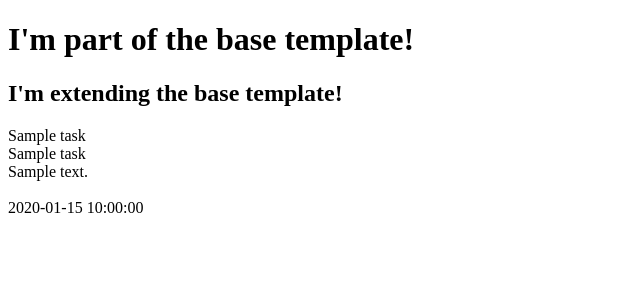
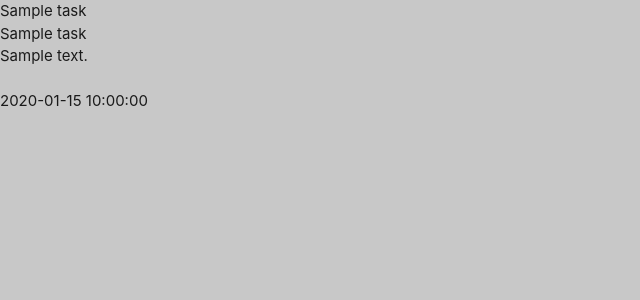
Before and after one commit to MarisKX/Task_manager_code_institute, a Flask app: page / in a window 1280 px wide. Shown: the top 300 px of the page, without its empty margins (0-640 px from the left). Run offline with Flask 2, Linux system fonts and the light colour scheme; a database or web service that is not in the repository returns one stand-in record (values such as "Sample title"); some libraries are stand-ins or nearby versions.

Commit message:
Added materialize and static files

```diff
--- /dev/null
+++ b/static/css/style.css
@@ -0,0 +1,3 @@
+body {
+    background-color: rgb(200, 200, 200);
+}
--- a/templates/base.html
+++ b/templates/base.html
@@ -3,13 +3,24 @@
 <head>
     <meta charset="UTF-8">
     <meta name="viewport" content="width=device-width, initial-scale=1.0">
+    <link rel="stylesheet" href="https://cdnjs.cloudflare.com/ajax/libs/font-awesome/6.0.0-beta3/css/all.min.css"
+        integrity="sha512-Fo3rlrZj/k7ujTnHg4CGR2D7kSs0v4LLanw2qksYuRlEzO+tcaEPQogQ0KaoGN26/zrn20ImR1DfuLWnOo7aBA==" crossorigin="anonymous" referrerpolicy="no-referrer" type="text/css"/>
+    <link rel="stylesheet" href="https://cdnjs.cloudflare.com/ajax/libs/materialize/1.0.0/css/materialize.min.css" type="text/css">
+    <link rel="stylesheet" href="{{ url_for('static', filename='css/style.css') }}" type="text/css">
+    {% block styles %}
+    {% endblock %}
     <title>Task Manager</title>
 </head>
 <body>
 
-    <h1>I'm part of the base template!</h1>
     {% block content %}
     {% endblock %}
 
+    <script src="https://code.jquery.com/jquery-3.5.1.min.js"
+        integrity="sha256-9/aliU8dGd2tb6OSsuzixeV4y/faTqgFtohetphbbj0=" crossorigin="anonymous"></script>
+    <script src="https://cdnjs.cloudflare.com/ajax/libs/materialize/1.0.0/js/materialize.min.js"></script>
+    <script src="{{ url_for('static', filename='js/script.js') }}"></script>
+    {% block scripts %}
+    {% endblock %}
 </body>
 </html>
--- a/templates/tasks.html
+++ b/templates/tasks.html
@@ -1,7 +1,5 @@
 {% extends "base.html" %}
 {% block content %}
-
-    <h2>I'm extending the base template!</h2>
 
     {% for task in tasks %}
         {{ task.task_name }}<br>
```
Also changed, not shown: static/js/script.js (added).
